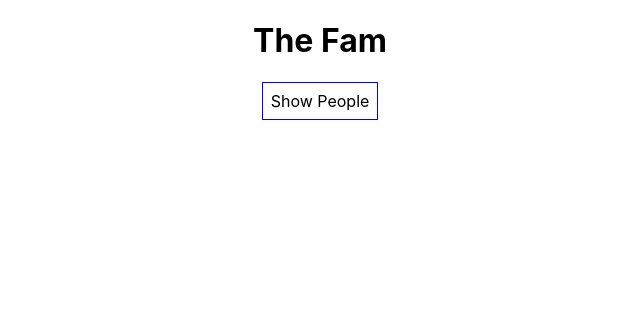
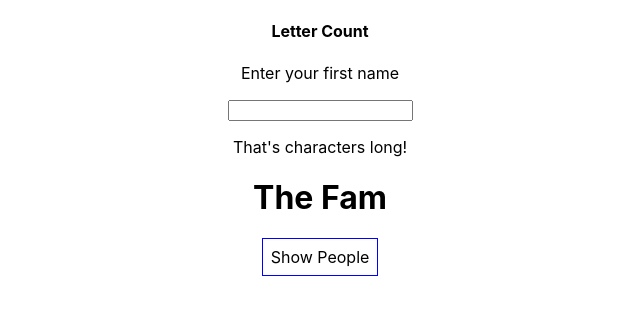
Before and after one commit to LittleBlue418/React-lists-and-conditionals, a React (Create React App) app: page / in a window 1280 px wide. Shown: the top 314 px of the page, without its empty margins (320-960 px from the left). Built offline with nearby package versions, Linux system fonts and the light colour scheme.

Commit message:
Lists challenge: my version

```diff
--- a/src/App.js
+++ b/src/App.js
@@ -1,6 +1,9 @@
 import React, { Component } from 'react';
 import './App.css';
 import Person from './Person/Person';
+import UserInputBox from './UserInputBox/UserInputBox'
+import LetterCard from './LetterCard/LetterCard';
+
 
 
 class App extends Component {
@@ -12,6 +15,8 @@ class App extends Component {
     ],
     otherState: 'Some other value',
     showPersons: false,
+    userText: '',
+    userTextArray: {},
   };
 
   nameChangedHandler = (event, id) => {
@@ -30,11 +35,48 @@ class App extends Component {
     this.setState({ persons: persons });
   }
 
+  userEnteredText = (event) => {
+    const newUsertext = event.target.value;
+
+    const newUserTextArray = []
+    let index = 0;
+
+    for (let letter in event.target.value) {
+      newUserTextArray.push({id: index, letter: event.target.value[letter]})
+      index ++;
+    }
+
+    this.setState(
+      this.state = {
+        userText: newUsertext,
+        userTextArray: newUserTextArray,
+      }
+    )
+  }
+
   deletePersonHandler = (personIndex) => {
     // const persons = this.state.persons.slice();  <- old method
     const persons = [...this.state.persons];
     persons.splice(personIndex, 1);
     this.setState({ persons: persons })
+  }
+
+  deleteLetterCard = (cardIndex) => {
+    const newUserTextArray = [...this.state.userTextArray];
+    const newUserTextHolder = this.state.userText.split("");
+
+    newUserTextArray.splice(cardIndex, 1);
+
+    newUserTextHolder.splice(cardIndex, 1);
+
+    const newUserText = newUserTextHolder.join("");
+
+    this.setState(
+      this.state = {
+        userText: newUserText,
+        userTextArray: newUserTextArray
+      }
+    )
   }
 
   togglePersonsHandler = () => {
@@ -52,6 +94,7 @@ class App extends Component {
     };
 
     let persons = null;
+    let letterCards = null;
 
     if (this.state.showPersons) {
       persons = (
@@ -68,8 +111,29 @@ class App extends Component {
       )
     }
 
+    if (this.state.userTextArray.length > 0) {
+      letterCards = (
+        <div>
+          {this.state.userTextArray.map((letterObject, index) => {
+            return <LetterCard
+              click={() => this.deleteLetterCard(index)}
+              letter={letterObject.letter}
+              key={letterObject.id} />
+          })}
+        </div>
+      )
+    }
+
     return (
       <div className="App">
+
+        <UserInputBox
+          changed={(event) => this.userEnteredText(event)}
+          userText={this.state.userText}
+          length={this.state.userTextArray.length} />
+
+        {letterCards}
+
         <h1>The Fam</h1>
         <button
           style={buttonStyle}
--- /dev/null
+++ b/src/LetterCard/LetterCard.js
@@ -0,0 +1,12 @@
+import React from 'react';
+import './Lettercard.css'
+
+const letterCard = (props) => {
+  return (
+    <div className="LetterCard" onClick={props.click}>
+      <h3>{props.letter}</h3>
+    </div>
+  )
+};
+
+export default letterCard;
--- /dev/null
+++ b/src/LetterCard/Lettercard.css
@@ -0,0 +1,10 @@
+.LetterCard {
+    width: 20%;
+    margin: auto;
+    border: 1px solid #eee;
+    box-shadow: 0 2px 3px #ccc;
+    padding: 16px;
+    text-align: center;
+    margin-top: 3%;
+    margin-bottom: 3%;
+}
--- /dev/null
+++ b/src/UserInputBox/UserInputBox.js
@@ -0,0 +1,15 @@
+import React from 'react';
+import './UserInputBox.css';
+
+const userInputBox = (props) => {
+  return (
+    <div className="UserInputBox">
+      <h4>Letter Count</h4>
+      <p>Enter your first name</p>
+      <input type="text" onChange={props.changed} value={props.userText}></input>
+      <p>That's {props.length} characters long!</p>
+    </div>
+  )
+};
+
+export default userInputBox;
```
Also changed, not shown: src/UserInputBox/UserInputBox.css (added).
